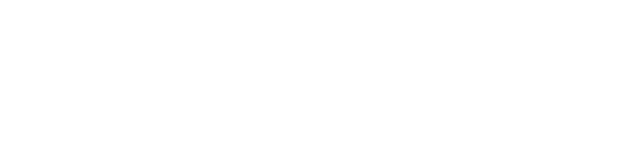
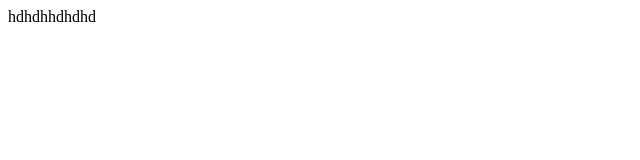
Before and after one commit to Ayushpanditmoto/github_basics, a plain HTML site: page index.html in a window 1280 px wide. Shown: the whole page, without its empty margins (0-640 px from the left). Drawn offline with Linux system fonts and the light colour scheme.

Commit message:
Update index.html

```diff
--- a/index.html
+++ b/index.html
@@ -6,6 +6,7 @@
     <title>Document</title>
 </head>
 <body>
+    hdhdhhdhdhd
 
 </body>
 </html>
```
